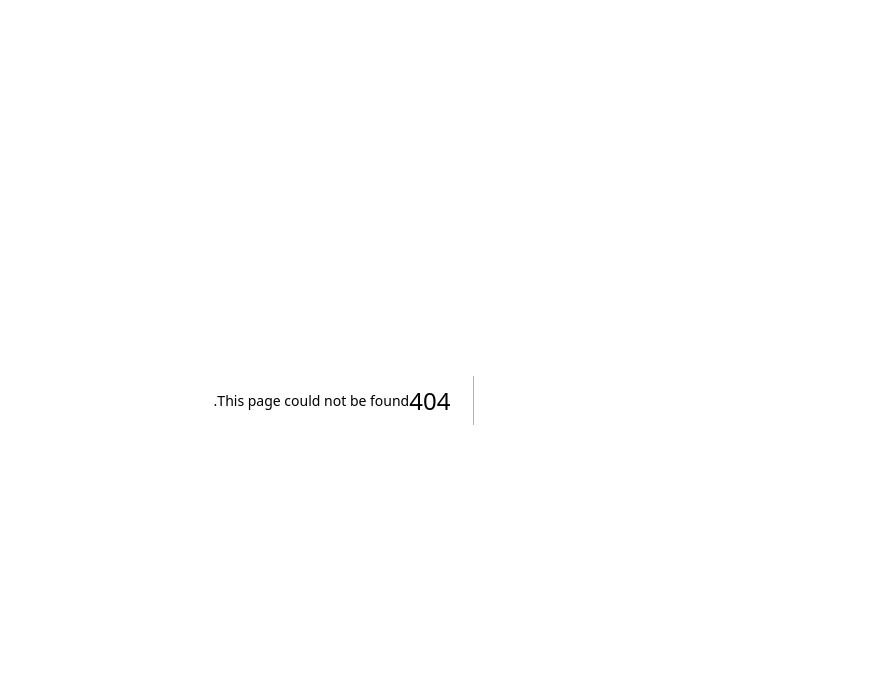
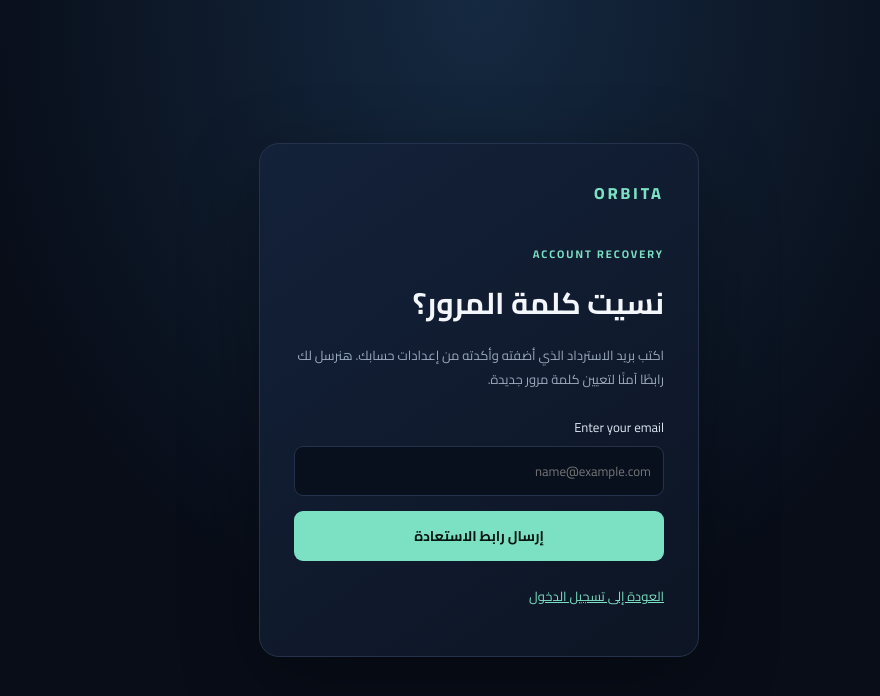
Before and after one commit to seifhaytham275-star/Orbita, a Next.js app: page /forgot-password in a window 1280 px wide. Before the commit this address had no page. Shown: the top 696 px of the page, without its empty margins (328-1208 px from the left). Built offline with nearby package versions, Linux system fonts and the light colour scheme.

Commit message:
Add page.tsx for account recovery and settings

```diff
--- /dev/null
+++ b/src/app/forgot-password/page.tsx
@@ -0,0 +1,41 @@
+"use client";
+
+import { FormEvent, useState } from "react";
+import Link from "next/link";
+import { createSupabaseBrowserClient } from "@/lib/supabase/client";
+
+export default function ForgotPasswordPage() {
+  const [email, setEmail] = useState("");
+  const [busy, setBusy] = useState(false);
+  const [message, setMessage] = useState("");
+  const [error, setError] = useState("");
+
+  async function submit(event: FormEvent<HTMLFormElement>) {
+    event.preventDefault();
+    setBusy(true); setMessage(""); setError("");
+    try {
+      const supabase = createSupabaseBrowserClient();
+      const { error: resetError } = await supabase.auth.resetPasswordForEmail(email.trim(), {
+        redirectTo: `${window.location.origin}/auth/callback?next=/reset-password`
+      });
+      if (resetError) throw resetError;
+      setMessage("لو كان البريد مسجلًا ومؤكدًا لحسابك، هتوصلك رسالة فيها رابط آمن لتغيير كلمة المرور. راجع صندوق الوارد والرسائل غير المرغوب فيها.");
+    } catch {
+      setError("تعذر إرسال رابط الاستعادة حاليًا. تأكد من البريد وحاول مرة أخرى بعد قليل.");
+    } finally { setBusy(false); }
+  }
+
+  return <main className="auth-shell"><section className="auth-card auth-card-modern">
+    <Link href="/" className="auth-brand">ORBITA</Link>
+    <p className="eyebrow">ACCOUNT RECOVERY</p>
+    <h1>نسيت كلمة المرور؟</h1>
+    <p className="auth-muted">اكتب بريد الاسترداد الذي أضفته وأكدته من إعدادات حسابك. هنرسل لك رابطًا آمنًا لتعيين كلمة مرور جديدة.</p>
+    <form onSubmit={submit} className="auth-form">
+      <label>Enter your email<input type="email" value={email} onChange={e=>setEmail(e.target.value)} autoComplete="email" required maxLength={254} placeholder="name@example.com" /></label>
+      <button type="submit" disabled={busy}>{busy ? "جارٍ إرسال الرابط..." : "إرسال رابط الاستعادة"}</button>
+    </form>
+    {message && <p className="notice" role="status">{message}</p>}
+    {error && <p className="notice notice-error" role="alert">{error}</p>}
+    <p className="auth-muted"><Link href="/login">العودة إلى تسجيل الدخول</Link></p>
+  </section></main>;
+}
```
